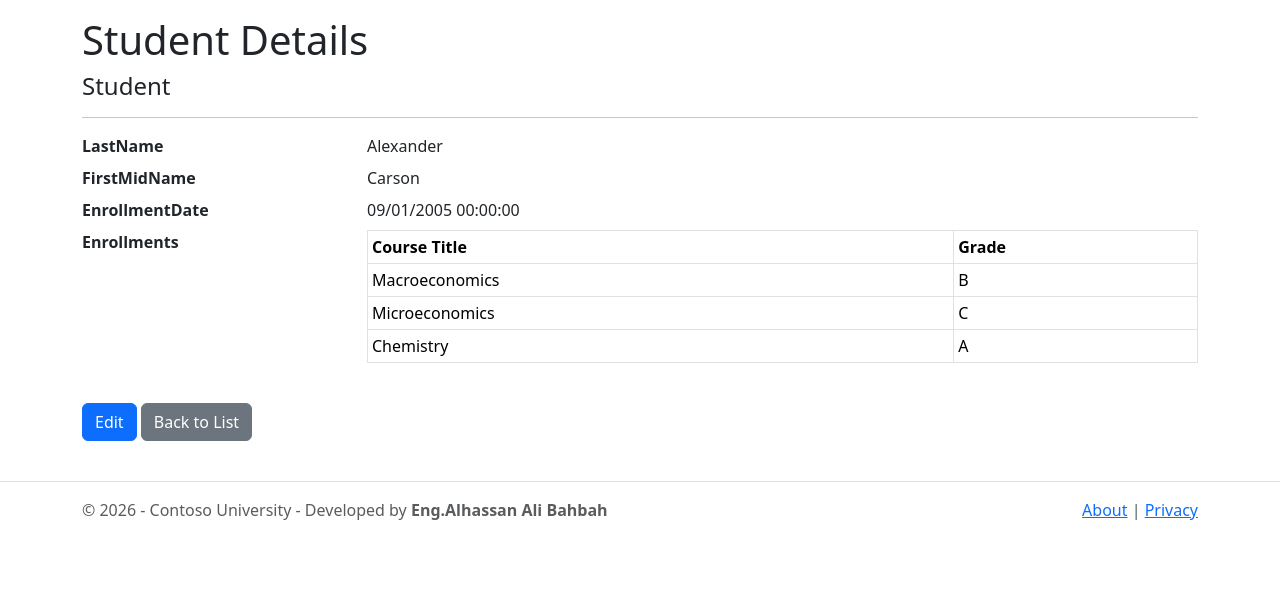
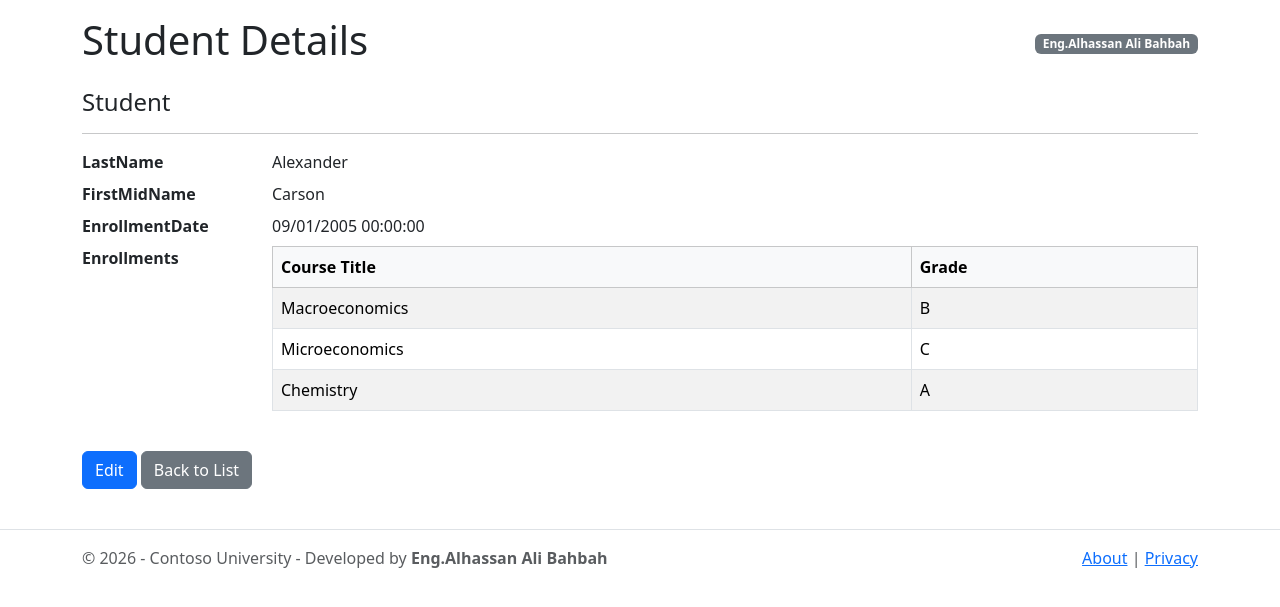
Before and after one commit to EngAlhassan404/Contoso-University, an ASP.NET Core app: page /Students/Details/1 in a window 1280 px wide. Shown: the part 57-664 px from the top of the page. Run offline with ASP.NET Core 8, Linux system fonts and the light colour scheme.

Commit message:
feat(crud): implement customized CRUD operations with security best practices
- Include related enrollment courses and apply AsNoTracking in Details action
- Protect against overposting in Create action by removing ID from Bind attribute
- Implement recommended read-and-update pattern with TryUpdateModelAsync in Edit action
- Add error handling and user notification for delete operations in Delete and DeleteConfirmed
- Update Details view to display course titles and grades in a structured table
- Update Delete view with error message display on failed deletion

```diff
--- a/Controllers/StudentsController.cs
+++ b/Controllers/StudentsController.cs
@@ -11,7 +11,8 @@ using ContosoUniversity.Models;
 namespace ContosoUniversity.Controllers
 {
     /// <summary>
-    /// Students Controller - Scaffolded with EF Core
+    /// Students Controller - Implementing customized CRUD functionality with security best practices
+    /// Tutorial 01 & 02: EF Core in ASP.NET Core MVC
     /// Developed by: Eng.Alhassan Ali Bahbah
     /// </summary>
     public class StudentsController : Controller
@@ -30,6 +31,7 @@ namespace ContosoUniversity.Controllers
         }
 
         // GET: Students/Details/5
+        // Loads Student and includes Enrollments and each enrollment's Course using AsNoTracking for performance
         public async Task<IActionResult> Details(int? id)
         {
             if (id == null)
@@ -58,15 +60,27 @@ namespace ContosoUniversity.Controllers
         }
 
         // POST: Students/Create
+        // Overposting protection: ID removed from Bind attribute; try-catch block for DbUpdateException
         [HttpPost]
         [ValidateAntiForgeryToken]
-        public async Task<IActionResult> Create([Bind("EnrollmentDate,FirstMidName,LastName")] Student student)
+        public async Task<IActionResult> Create(
+            [Bind("EnrollmentDate,FirstMidName,LastName")] Student student)
         {
-            if (ModelState.IsValid)
+            try
             {
-                _context.Add(student);
-                await _context.SaveChangesAsync();
-                return RedirectToAction(nameof(Index));
+                if (ModelState.IsValid)
+                {
+                    _context.Add(student);
+                    await _context.SaveChangesAsync();
+                    return RedirectToAction(nameof(Index));
+                }
+            }
+            catch (DbUpdateException /* ex */)
+            {
+                // Log the error (uncomment ex variable name and write a log.)
+                ModelState.AddModelError("", "Unable to save changes. " +
+                    "Try again, and if the problem persists " +
+                    "see your system administrator.");
             }
             return View(student);
         }
@@ -88,40 +102,46 @@ namespace ContosoUniversity.Controllers
         }
 
         // POST: Students/Edit/5
-        [HttpPost]
+        // Recommended read-and-update pattern with TryUpdateModelAsync to prevent overposting
+        [HttpPost, ActionName("Edit")]
         [ValidateAntiForgeryToken]
-        public async Task<IActionResult> Edit(int id, [Bind("ID,EnrollmentDate,FirstMidName,LastName")] Student student)
+        public async Task<IActionResult> EditPost(int? id)
         {
-            if (id != student.ID)
+            if (id == null)
             {
                 return NotFound();
             }
 
-            if (ModelState.IsValid)
+            var studentToUpdate = await _context.Students.FirstOrDefaultAsync(s => s.ID == id);
+            if (studentToUpdate == null)
+            {
+                return NotFound();
+            }
+
+            if (await TryUpdateModelAsync<Student>(
+                studentToUpdate,
+                "",
+                s => s.FirstMidName, s => s.LastName, s => s.EnrollmentDate))
             {
                 try
                 {
-                    _context.Update(student);
                     await _context.SaveChangesAsync();
+                    return RedirectToAction(nameof(Index));
                 }
-                catch (DbUpdateConcurrencyException)
+                catch (DbUpdateException /* ex */)
                 {
-                    if (!StudentExists(student.ID))
-                    {
-                        return NotFound();
-                    }
-                    else
-                    {
-                        throw;
-                    }
+                    // Log the error (uncomment ex variable name and write a log.)
+                    ModelState.AddModelError("", "Unable to save changes. " +
+                        "Try again, and if the problem persists, " +
+                        "see your system administrator.");
                 }
-                return RedirectToAction(nameof(Index));
             }
-            return View(student);
+            return View(studentToUpdate);
         }
 
         // GET: Students/Delete/5
-        public async Task<IActionResult> Delete(int? id)
+        // Accepts optional saveChangesError parameter to display error messages when a delete operation fails
+        public async Task<IActionResult> Delete(int? id, bool? saveChangesError = false)
         {
             if (id == null)
             {
@@ -137,21 +157,39 @@ namespace ContosoUniversity.Controllers
                 return NotFound();
             }
 
+            if (saveChangesError.GetValueOrDefault())
+            {
+                ViewData["ErrorMessage"] =
+                    "Delete failed. Try again, and if the problem persists " +
+                    "see your system administrator.";
+            }
+
             return View(student);
         }
 
         // POST: Students/Delete/5
+        // Read-first approach with error handling for delete operations
         [HttpPost, ActionName("Delete")]
         [ValidateAntiForgeryToken]
         public async Task<IActionResult> DeleteConfirmed(int id)
         {
             var student = await _context.Students.FindAsync(id);
-            if (student != null)
+            if (student == null)
+            {
+                return RedirectToAction(nameof(Index));
+            }
+
+            try
             {
                 _context.Students.Remove(student);
                 await _context.SaveChangesAsync();
+                return RedirectToAction(nameof(Index));
             }
-            return RedirectToAction(nameof(Index));
+            catch (DbUpdateException /* ex */)
+            {
+                // Log the error (uncomment ex variable name and write a log.)
+                return RedirectToAction(nameof(Delete), new { id = id, saveChangesError = true });
+            }
         }
 
         private bool StudentExists(int id)
--- a/Views/Students/Details.cshtml
+++ b/Views/Students/Details.cshtml
@@ -4,36 +4,39 @@
     ViewData["Title"] = "Student Details";
 }
 
-<h1>Student Details</h1>
+<div class="d-flex justify-content-between align-items-center mb-3">
+    <h1>Student Details</h1>
+    <span class="badge bg-secondary">Eng.Alhassan Ali Bahbah</span>
+</div>
 
 <div>
     <h4>Student</h4>
     <hr />
     <dl class="row">
-        <dt class="col-sm-3">
+        <dt class="col-sm-2">
             @Html.DisplayNameFor(model => model.LastName)
         </dt>
-        <dd class="col-sm-9">
+        <dd class="col-sm-10">
             @Html.DisplayFor(model => model.LastName)
         </dd>
-        <dt class="col-sm-3">
+        <dt class="col-sm-2">
             @Html.DisplayNameFor(model => model.FirstMidName)
         </dt>
-        <dd class="col-sm-9">
+        <dd class="col-sm-10">
             @Html.DisplayFor(model => model.FirstMidName)
         </dd>
-        <dt class="col-sm-3">
+        <dt class="col-sm-2">
             @Html.DisplayNameFor(model => model.EnrollmentDate)
         </dt>
-        <dd class="col-sm-9">
+        <dd class="col-sm-10">
             @Html.DisplayFor(model => model.EnrollmentDate)
         </dd>
-        <dt class="col-sm-3">
+        <dt class="col-sm-2">
             @Html.DisplayNameFor(model => model.Enrollments)
         </dt>
-        <dd class="col-sm-9">
-            <table class="table table-sm table-bordered">
-                <thead>
+        <dd class="col-sm-10">
+            <table class="table table-bordered table-striped">
+                <thead class="table-light">
                     <tr>
                         <th>Course Title</th>
                         <th>Grade</th>
@@ -57,7 +60,7 @@
                     else
                     {
                         <tr>
-                            <td colspan="2" class="text-muted">No enrollments found for this student.</td>
+                            <td colspan="2" class="text-muted">No enrollments recorded for this student.</td>
                         </tr>
                     }
                 </tbody>
```
Also changed, not shown: Views/Students/Delete.cshtml (+8 -8 lines).
